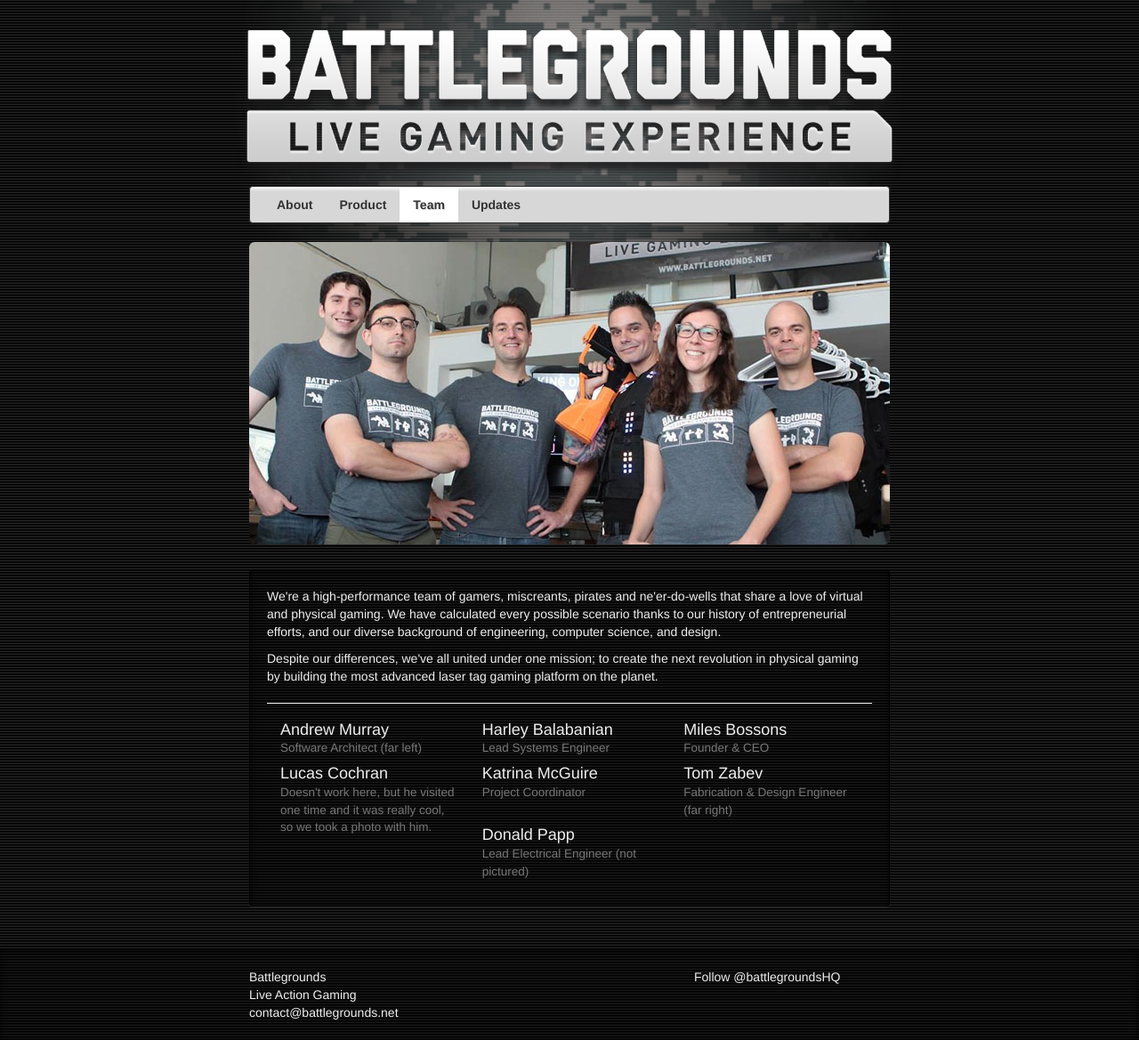
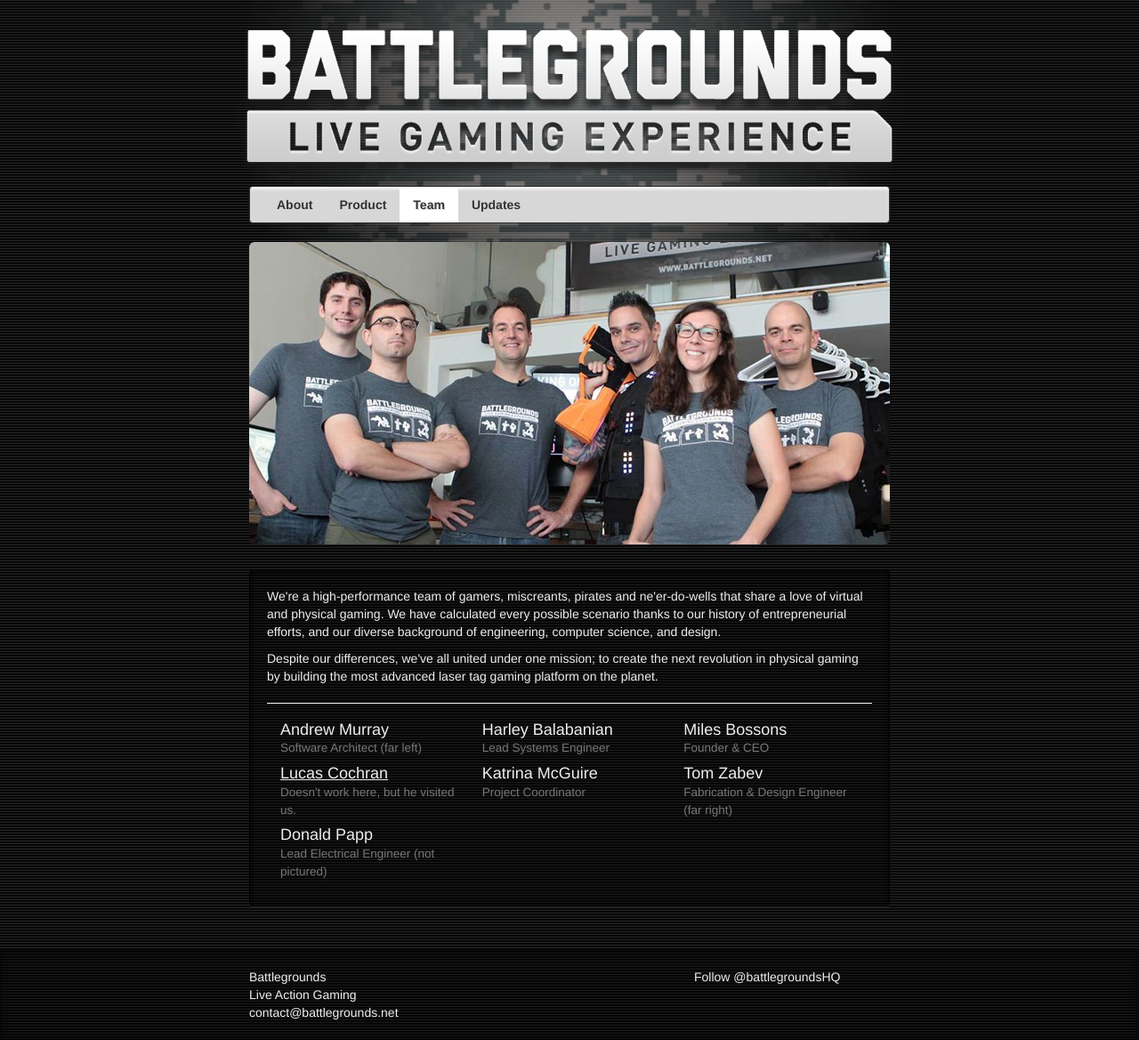
Before and after one commit to BattlegroundsLG/battlegroundslg.github.io, a Jekyll site: the page built from team.html, in a window 1280 px wide. Shown: the whole page at 89% size. Built offline with Jekyll 4.4.1, drawn with Linux system fonts in a browser that asks for light colours; nearby versions of some CDN libraries; Markdown is read by kramdown in place of the engine named in the settings; comment, search, counter and statistics services are not loaded.

Commit message:
spacing for donald

```diff
--- a/team.html
+++ b/team.html
@@ -26,8 +26,8 @@ permalink: team/index.html
     <small>Founder & CEO</small>
   </h4>
   <h4 class="col-sm-4">
-    Lucas Cochran<br/>
-    <small>Doesn't work here, but he visited one time and it was really cool, so we took a photo with him.</small>
+    <a href="https://twitter.com/DP_TechLucas">Lucas Cochran</a><br/>
+    <small>Doesn't work here, but he visited us.</small>
   </h4>
   <h4 class="col-sm-4">
     Katrina McGuire<br/>
```
